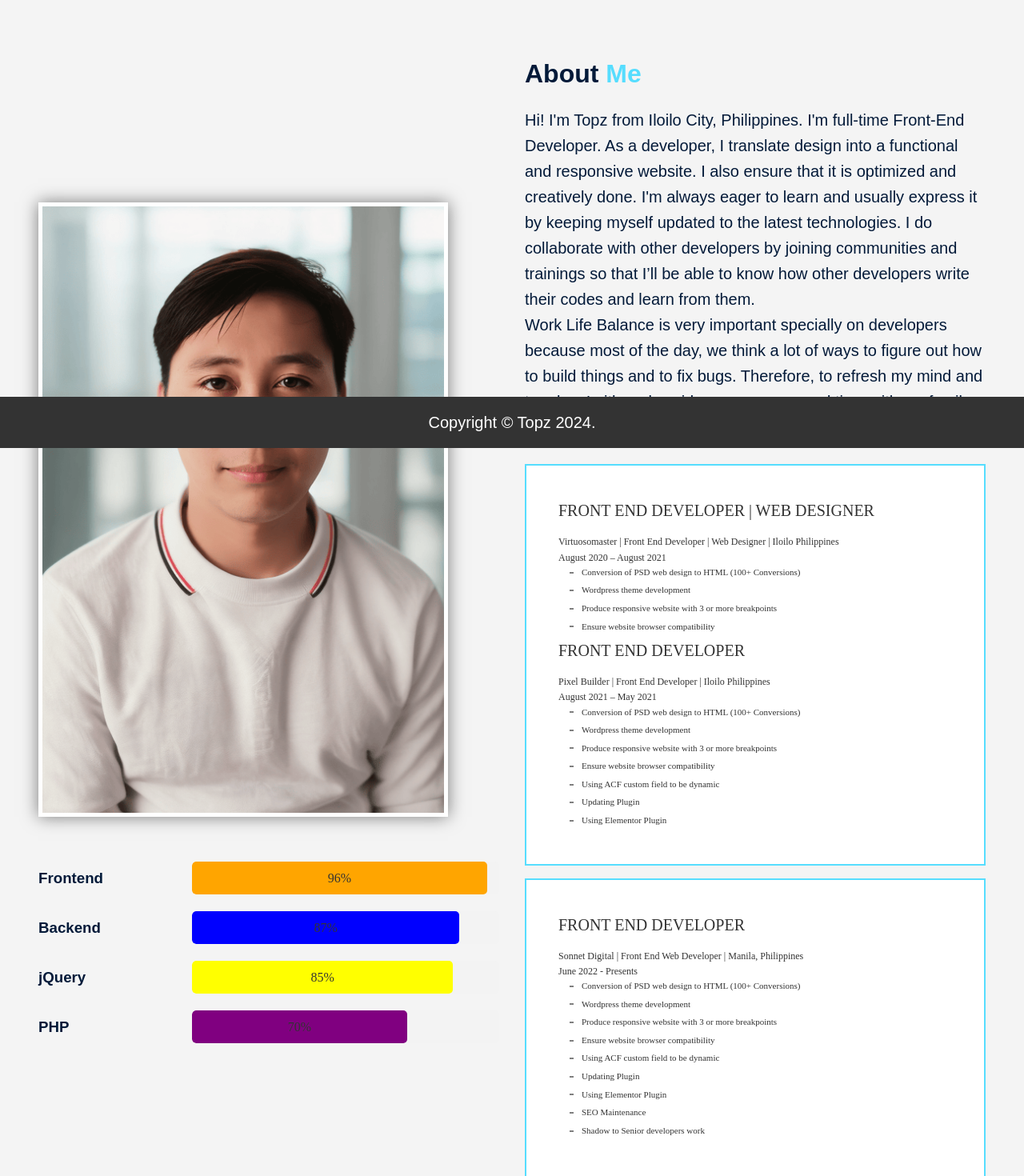
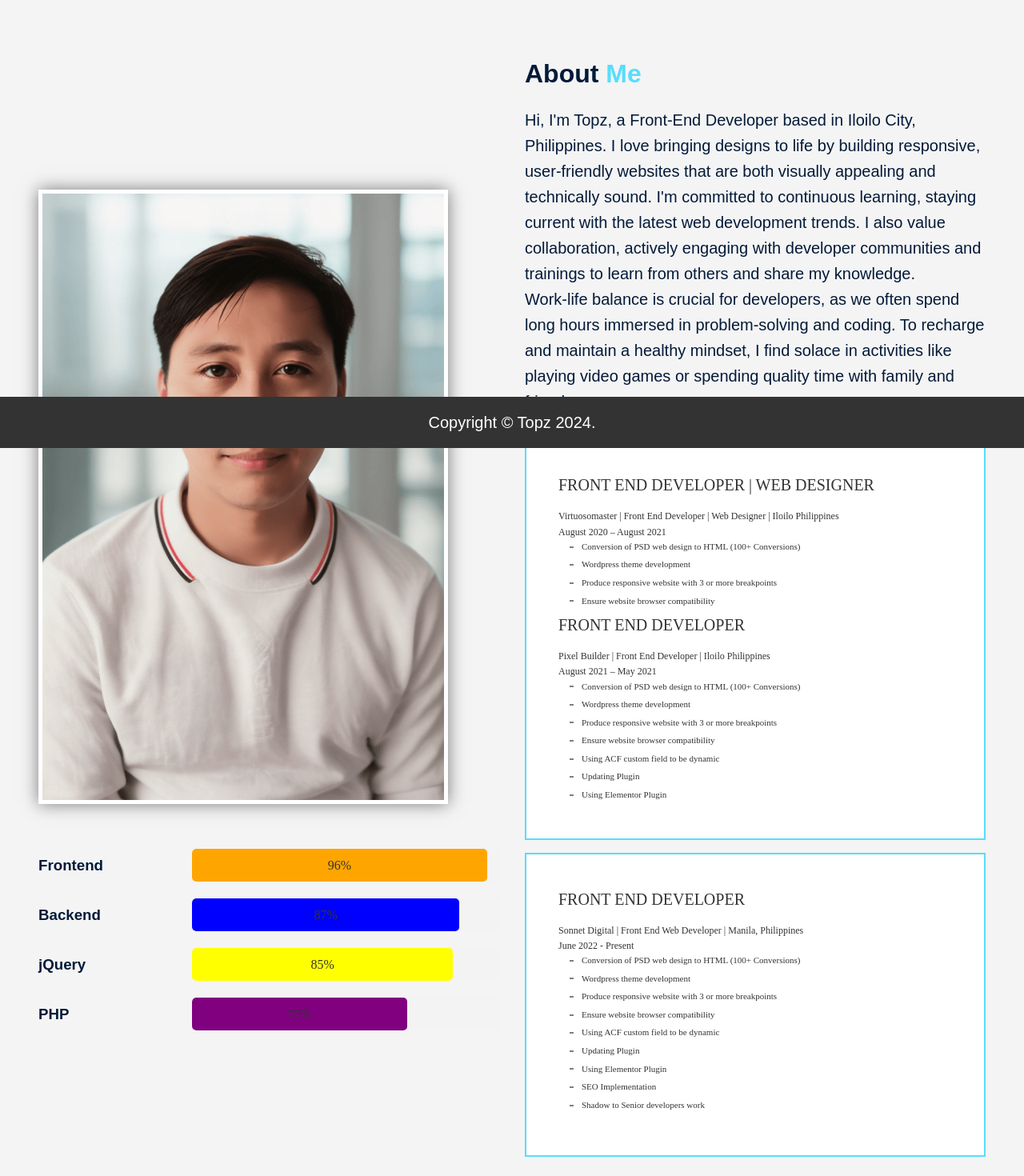
Before and after one commit to anir4tak/anir4tak.github.io, a React (Create React App) app: page / in a window 1280 px wide. Shown: the part 240-1710 px from the top of the page at 80% size. Built offline with nearby package versions, Linux system fonts and the light colour scheme.

Commit message:
CV Changes and About

```diff
--- a/src/components/About.js
+++ b/src/components/About.js
@@ -47,8 +47,8 @@ const About = () => {
       </div>
       <div className="right-column">
         <h2>About <span>Me</span></h2>
-        <p>Hi! I'm Topz from Iloilo City, Philippines. I'm full-time Front-End Developer. As a developer, I translate design into a functional and responsive website. I also ensure that it is optimized and creatively done. I'm always eager to learn and usually express it by keeping myself updated to the latest technologies. I do collaborate with other developers by joining communities and trainings so that I’ll be able to know how other developers write their codes and learn from them.</p>
-        <p>Work Life Balance is very important specially on developers because most of the day, we think a lot of ways to figure out how to build things and to fix bugs. Therefore, to refresh my mind and to relax, I either play video games or spend time with my family and friends.</p>
+        <p>Hi, I'm Topz, a Front-End Developer based in Iloilo City, Philippines. I love bringing designs to life by building responsive, user-friendly websites that are both visually appealing and technically sound. I'm committed to continuous learning, staying current with the latest web development trends. I also value collaboration, actively engaging with developer communities and trainings to learn from others and share my knowledge.</p>
+        <p>Work-life balance is crucial for developers, as we often spend long hours immersed in problem-solving and coding. To recharge and maintain a healthy mindset, I find solace in activities like playing video games or spending quality time with family and friends.</p>
         <div className="study-name">
           <div className="exp-item">
             <div className="exp-inner">
@@ -85,7 +85,7 @@ const About = () => {
             <div className="exp-inner">
               <div className="exp-title">Front End Developer</div>
                 <div className="exp-off">Sonnet Digital | Front End Web Developer | Manila, Philippines</div>
-                <div className="exp-date">June 2022 - Presents</div>
+                <div className="exp-date">June 2022 - Present</div>
                 <div className="exp-list">
                   <ul>
                     <li>Conversion of PSD web design to HTML (100+ Conversions)</li>
@@ -95,7 +95,7 @@ const About = () => {
                     <li>Using ACF custom field to be dynamic</li>
                     <li>Updating Plugin</li>
                     <li>Using Elementor Plugin</li>
-                    <li>SEO Maintenance</li>
+                    <li>SEO Implementation</li>
                     <li>Shadow to Senior developers work</li>
                   </ul>
                 </div>
--- a/src/components/Header.js
+++ b/src/components/Header.js
@@ -25,7 +25,7 @@ const Header = () => {
             <li><a href="#experience">Experience</a></li>
             <li><a href="#about">About</a></li>
             <li><a href="#contact">Contact Me</a></li>
-            <li><a href="path/to/cv.pdf" className="cv-download">Download my CV</a></li>
+            <li><a href="../assets/images/Mark-Christofher-Rodriguez.pdf" className="cv-download">Download my CV</a></li>
           </ul>
         </div>
       </nav>
```
Also changed, not shown: 1 other file (tests, documents, lock files or other folders).
